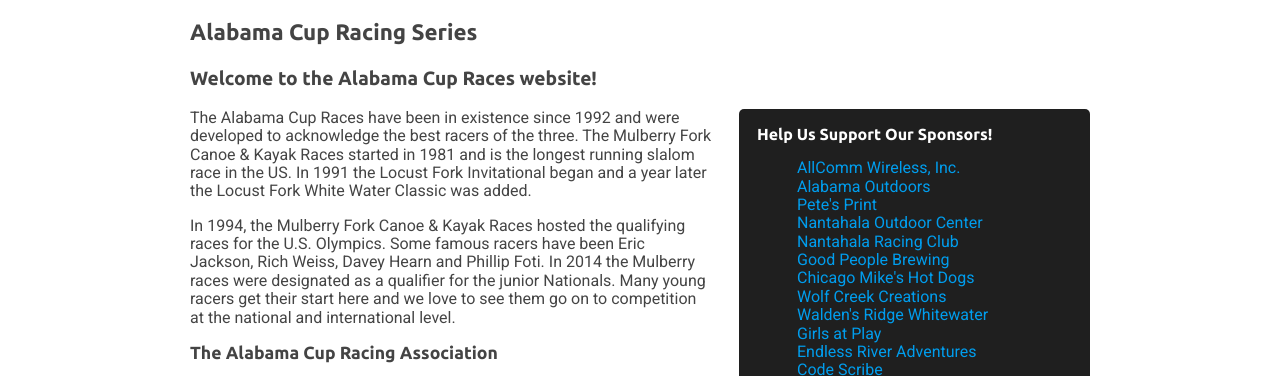
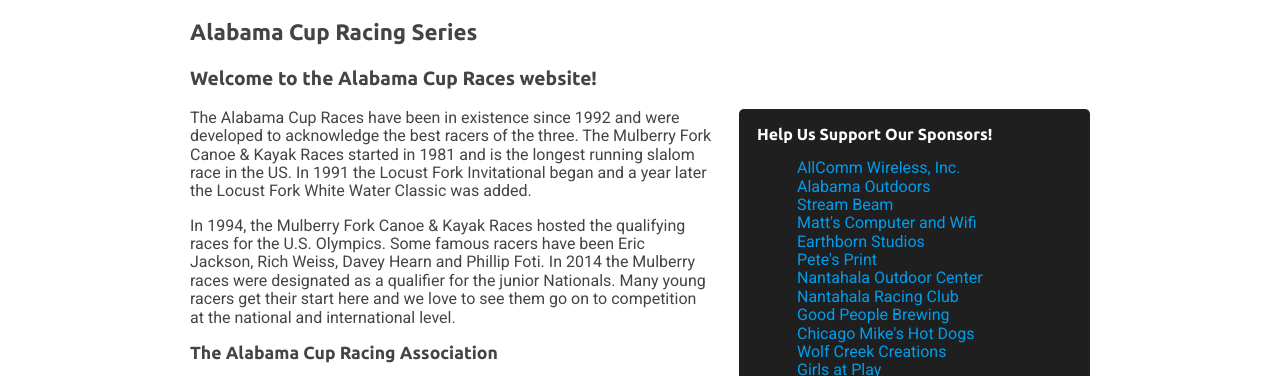
Before and after one commit to TodMcChesney/acra-website, a website: page src/index.html in a window 1280 px wide. Shown: the part 358-734 px from the top of the page. Drawn offline with Linux system fonts and the light colour scheme.

Commit message:
Update sponsor links

```diff
--- a/src/index.html
+++ b/src/index.html
@@ -65,14 +65,15 @@
                         <ul>
                             <li><a href="http://www.allcomm.com/" target="_blank">AllComm Wireless, Inc.</a></li>
                             <li><a href="https://alabamaoutdoors.com/" target="_blank">Alabama Outdoors</a></li>
-
+                            <li><a href="http://www.streambeam.net/" target="_blank">Stream Beam</a></li>
+                            <li><a href="https://www.mattscomputerandwifi.com/" target="_blank">Matt's Computer and Wifi</a></li>
+                            <li><a href="https://earthbornpottery.net/" target="_blank">Earthborn Studios</a></li>
                             <li><a href="http://www.petesprint.com/" target="_blank">Pete's Print</a></li>
                             <li><a href="https://noc.com/" target="_blank">Nantahala Outdoor Center</a></li>
                             <li><a href="http://nantahalaracingclub.com/" target="_blank">Nantahala Racing Club</a></li>
                             <li><a href="http://www.goodpeoplebrewing.com/" target="_blank">Good People Brewing</a></li>
                             <li><a href="https://www.facebook.com/ChicagoMikesHotDogs/" target="_blank">Chicago Mike's Hot Dogs</a></li>
                             <li><a href="https://www.facebook.com/Wolf-Creek-Creations-562496697108970/" target="_blank">Wolf Creek Creations</a></li>
-                            <li><a href="http://www.waldensridgewhitewater.com" target="_blank">Walden's Ridge Whitewater</a></li>
                             <li><a href="http://www.watergirlsatplay.com/" target="_blank">Girls at Play</a></li>
                             <li><a href="https://endlessriveradventures.com/" target="_blank">Endless River Adventures</a></li>
                             <li><a href="https://codescribe.net/" target="_blank">Code Scribe</a></li>
```
